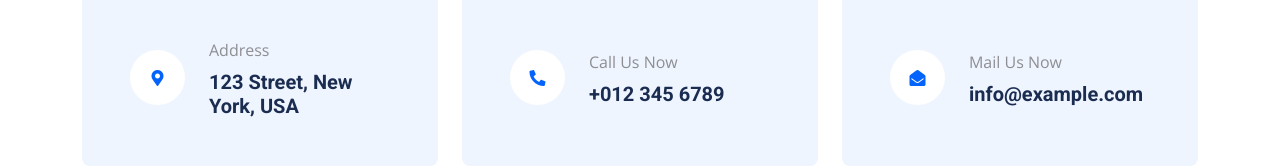
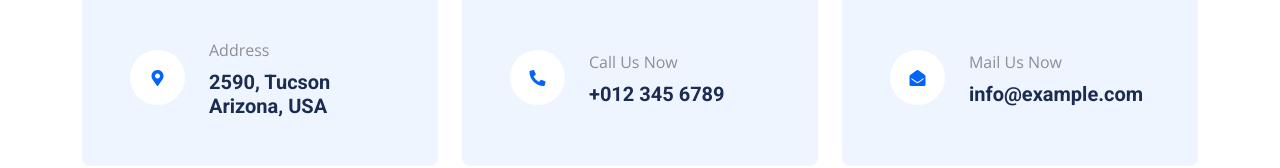
Before and after one commit to gad0788/web-consulting, a plain HTML site: page contact.html in a window 1280 px wide. Shown: the part 543-711 px from the top of the page. Drawn offline with nearby package versions, Linux system fonts and the light colour scheme.

Commit message:
feature1 branch

```diff
--- a/contact.html
+++ b/contact.html
@@ -130,7 +130,7 @@
                         </div>
                         <div class="ms-4">
                             <p class="mb-2">Address</p>
-                            <h5 class="mb-0">123 Street, New York, USA</h5>
+                            <h5 class="mb-0">2590, Tucson Arizona, USA</h5>
                         </div>
                     </div>
                 </div>
```
